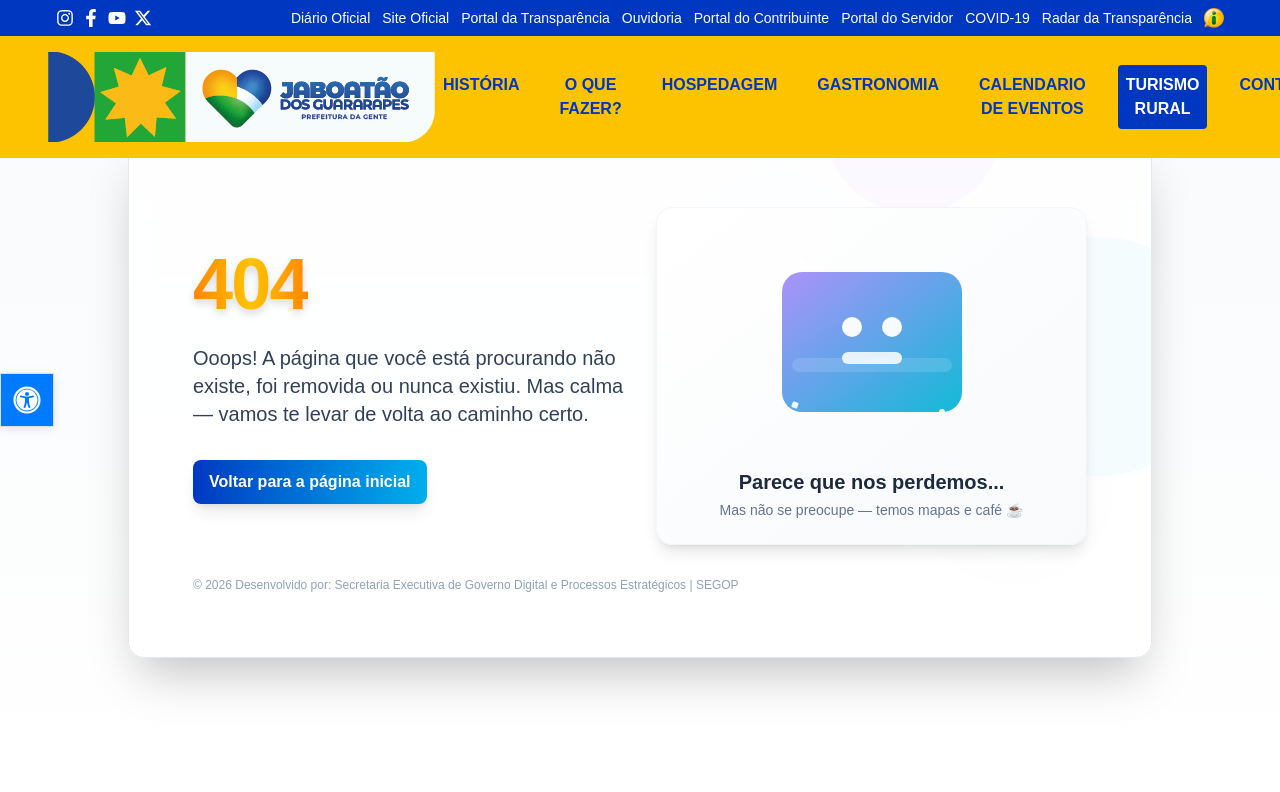
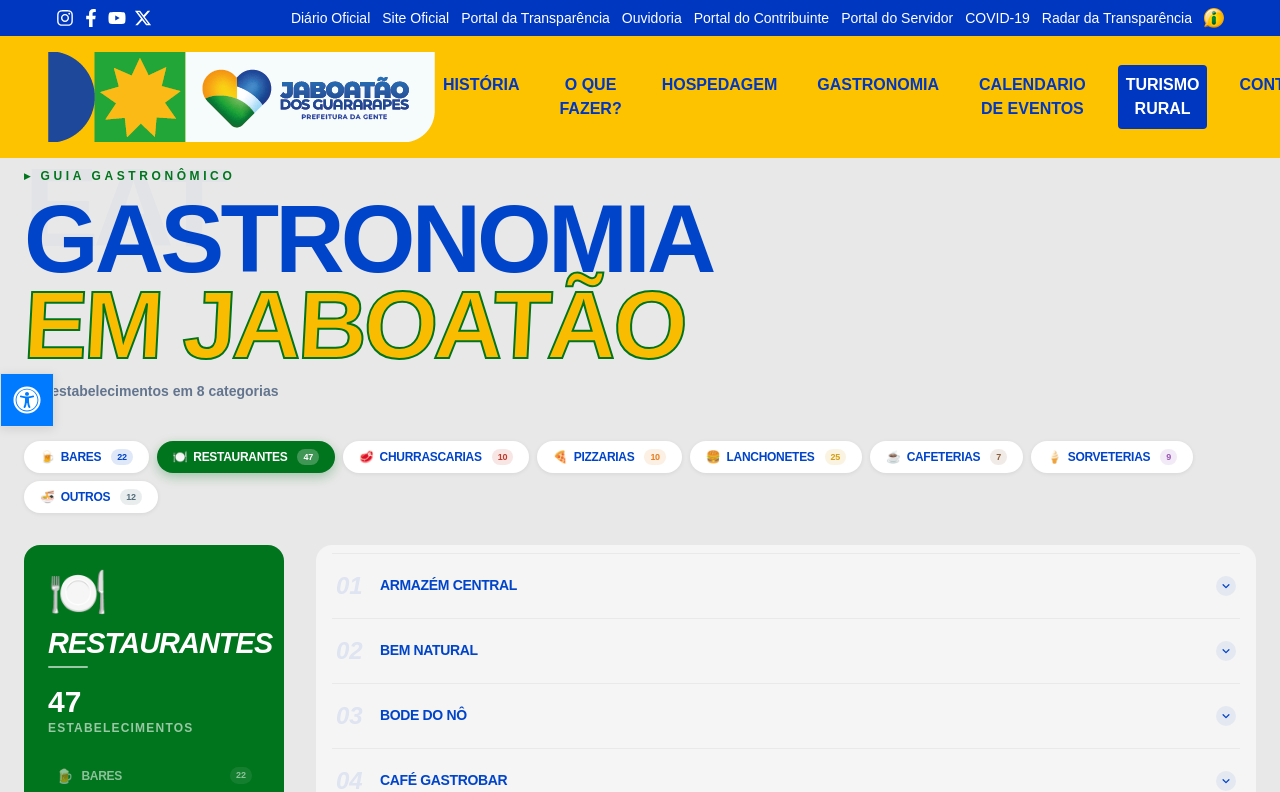
Before and after one commit to gsist/next-turismo, a Next.js app: page /turismo-rural in a window 1280 px wide. Shown: the top 792 px of the page. Built offline with nearby package versions, Linux system fonts and the light colour scheme.

Commit message:
feat: att

```diff
--- /dev/null
+++ b/src/app/(pages)/(site)/turismo-rural/page.tsx
@@ -0,0 +1,5 @@
+import Gastronomia from '@/app/components/site/gastronomia';
+
+export default function GastronomiaPage() {
+  return <Gastronomia />;
+}
--- a/src/app/components/site/home/Contato/index.tsx
+++ b/src/app/components/site/home/Contato/index.tsx
@@ -6,7 +6,7 @@
   {
     icon: "📞",
     label: "Telefone",
-    value: "(81)99827-0398",
+    value: "(81) 99827-0398",
   },
   {
     icon: "📍",
@@ -21,7 +21,7 @@
 ];
 
 export default function ContactSection() {
-  const whatsappNumber = "5581998210398";
+  const whatsappNumber = "5581998270398";
   const whatsappMessage = encodeURIComponent("Olá! Gostaria de planejar meu roteiro em Jaboatão.");
 
   const handleClick = (phone: string, e: React.MouseEvent) => {
@@ -52,7 +52,7 @@
           {/* COLUNA ESQUERDA: TEXTO */}
           <div className="text-center lg:text-left">
             <div className="inline-block px-4 py-2 bg-[#F9BC00]/20 rounded-lg mb-6">
-               <span className="text-xs font-black uppercase tracking-[0.3em] text-[#00751D]">Fale com a Gente</span>
+              <span className="text-xs font-black uppercase tracking-[0.3em] text-[#00751D]">Fale com a Gente</span>
             </div>
 
             <h2 className="text-5xl lg:text-8xl font-black text-[#0044CA] leading-[0.85] tracking-tighter uppercase italic mb-8">
```
